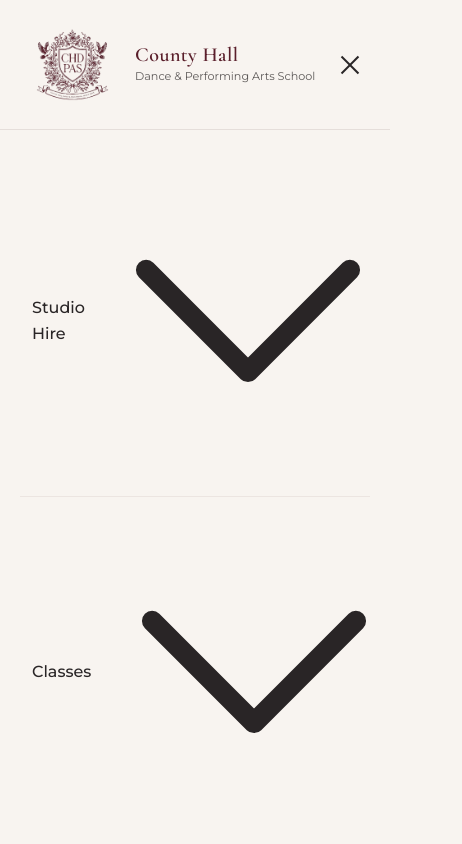
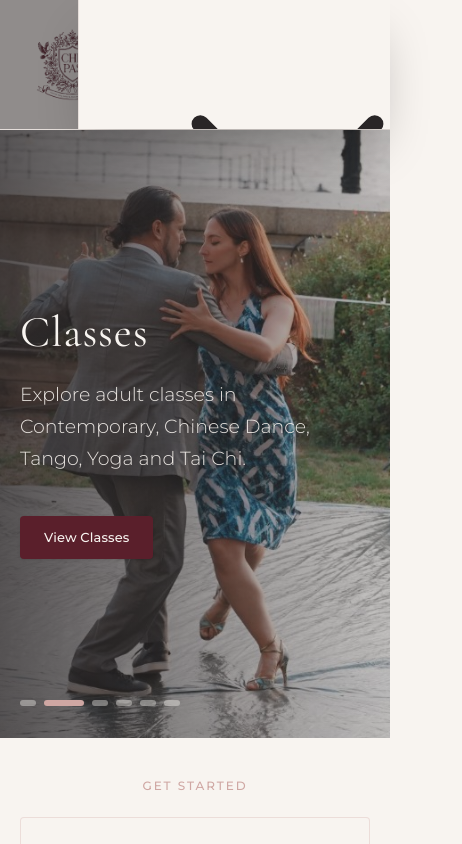
Before and after one commit to uuzhang69-droid/chd-pas-website, a Next.js app: page / in a window 390 px wide. Both pictures are taken after a click on the button 350 px from the left and 64 px from the top of the page. Shown: the top 844 px of the page, 462 px wide, since content can reach past the window. Built offline with nearby package versions, Linux system fonts and the light colour scheme.

Commit message:
checkpoint before checking out main

```diff
--- a/src/app/globals.css
+++ b/src/app/globals.css
@@ -140,12 +140,26 @@ body {
   animation: fade-up 0.6s ease-out forwards;
 }
 
+@keyframes slide-in-right {
+  from {
+    transform: translateX(100%);
+  }
+  to {
+    transform: translateX(0);
+  }
+}
+
+.animate-slide-in-right {
+  animation: slide-in-right 0.25s ease-out forwards;
+}
+
 @media (prefers-reduced-motion: reduce) {
   html {
     scroll-behavior: auto;
   }
 
-  .animate-fade-up {
+  .animate-fade-up,
+  .animate-slide-in-right {
     animation: none;
   }
 
--- a/src/components/layout/Header.tsx
+++ b/src/components/layout/Header.tsx
@@ -88,7 +88,7 @@ function MobileNavAccordion({
     <div className="border-b border-taupe/20 last:border-b-0">
       <button
         type="button"
-        className="flex w-full items-center justify-between px-3 py-3 text-left text-body font-medium text-charcoal"
+        className="flex w-full items-center justify-between px-4 py-3 text-left text-body font-medium text-charcoal"
         aria-expanded={expanded}
         aria-controls={panelId}
         onClick={onToggle}
@@ -99,12 +99,12 @@ function MobileNavAccordion({
         />
       </button>
       {expanded && (
-        <ul id={panelId} className="pb-2">
+        <ul id={panelId} className="mb-2 ml-5 space-y-0.5 border-l border-taupe/25 pb-1 pl-3">
           {item.children.map((child) => (
             <li key={child.label}>
               <Link
                 href={child.href}
-                className="block rounded-sm py-2 pl-6 pr-3 text-body text-charcoal/85 hover:bg-rose/10 hover:text-rose"
+                className="block rounded-sm py-1.5 pr-2 text-small text-charcoal/85 hover:bg-rose/10 hover:text-rose"
                 onClick={onNavigate}
                 {...(child.external
                   ? { target: "_blank", rel: "noopener noreferrer" }
@@ -130,6 +130,11 @@ export function Header() {
   const navItems = navigation.items.filter(
     (item): item is NavItemWithChildren => Boolean(item.children?.length),
   );
+
+  function closeMobileMenu() {
+    setMobileOpen(false);
+    setMobileExpanded(null);
+  }
 
   return (
     <header className="sticky top-0 z-50 border-b border-taupe/30 bg-ivory/95 backdrop-blur-md">
@@ -167,8 +172,11 @@ export function Header() {
             aria-label={mobileOpen ? headerUi.closeMenu : headerUi.openMenu}
             aria-expanded={mobileOpen}
             onClick={() => {
-              setMobileOpen((open) => !open);
-              if (mobileOpen) setMobileExpanded(null);
+              if (mobileOpen) {
+                closeMobileMenu();
+              } else {
+                setMobileOpen(true);
+              }
             }}
           >
             <span className={`block h-0.5 w-6 bg-charcoal transition-transform ${mobileOpen ? "translate-y-2 rotate-45" : ""}`} />
@@ -208,11 +216,18 @@ export function Header() {
       )}
 
       {mobileOpen && (
+        <div className="fixed inset-0 z-[100] lg:hidden">
+          <button
+            type="button"
+            className="absolute inset-0 bg-charcoal/50"
+            aria-label={headerUi.closeMenu}
+            onClick={closeMobileMenu}
+          />
           <nav
-          className="border-t border-taupe/30 bg-ivory lg:hidden"
+            className="animate-slide-in-right absolute right-0 top-0 flex h-full w-[min(80vw,320px)] max-w-[320px] flex-col overflow-y-auto border-l border-taupe/30 bg-ivory shadow-2xl"
             aria-label={headerUi.mobileNavigation}
           >
-          <Container className="py-4">
+            <div className="py-4">
               {navItems.map((item) => (
                 <MobileNavAccordion
                   key={item.label}
@@ -223,17 +238,15 @@ export function Header() {
                       current === item.label ? null : item.label,
                     )
                   }
-                onNavigate={() => {
-                  setMobileOpen(false);
-                  setMobileExpanded(null);
-                }}
+                  onNavigate={closeMobileMenu}
                 />
               ))}
-            <div className="mt-4 border-t border-taupe/30 px-3 pt-4">
+              <div className="mt-4 border-t border-taupe/30 px-4 pt-4">
                 <Button {...navigation.bookTrial} className="w-full" />
               </div>
-          </Container>
+            </div>
           </nav>
+        </div>
       )}
     </header>
   );
```
Lines whose indentation alone changed are shown as unchanged.
